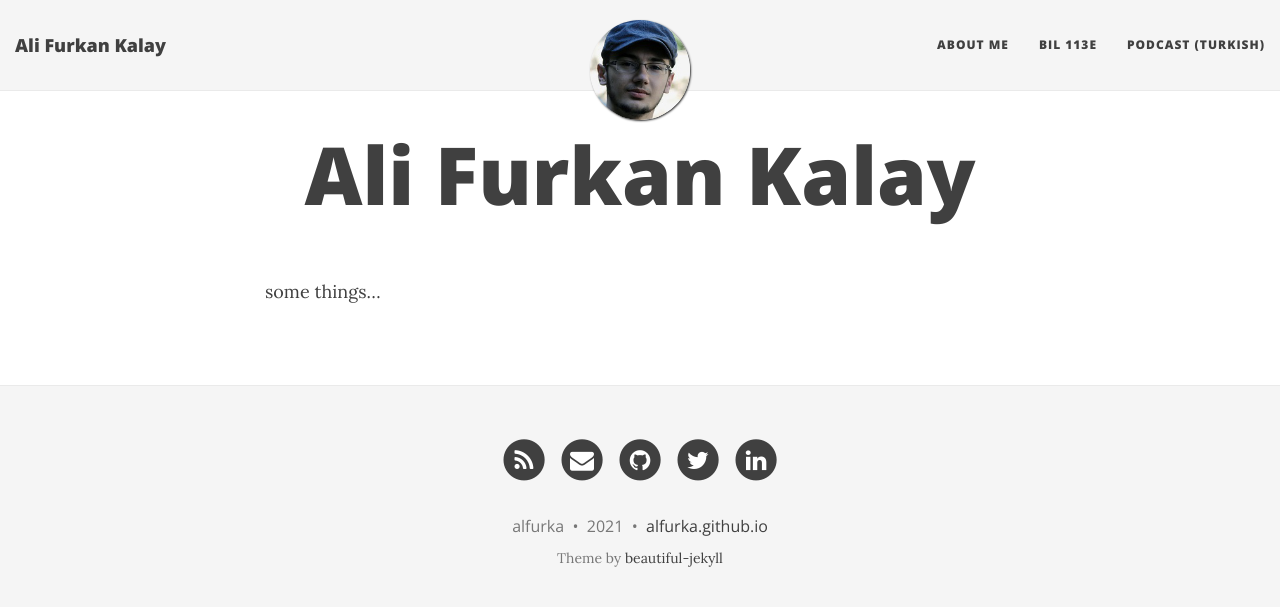
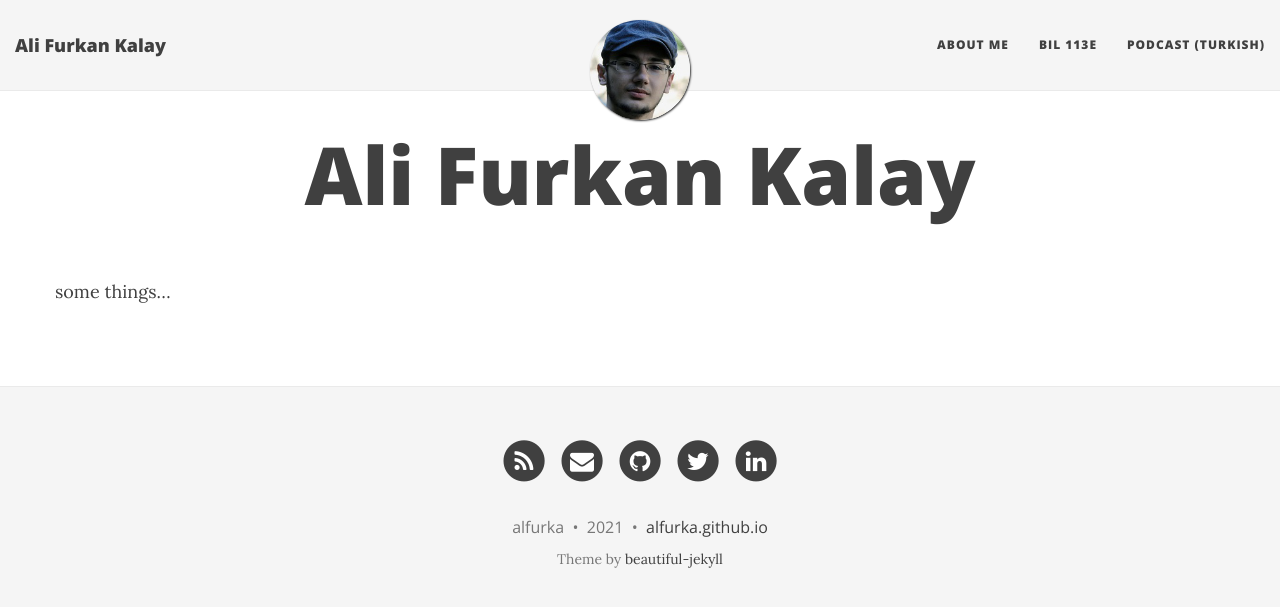
Before and after one commit to alfurka/alfurka.github.io, a Jekyll site: the page built from index.md, in a window 1280 px wide. Shown: the top 607 px of the page. Built offline with Jekyll 4.4.1, drawn with Linux system fonts in a browser that asks for light colours; nearby versions of some CDN libraries.

Commit message:
Update home.html

```diff
--- a/_layouts/home.html
+++ b/_layouts/home.html
@@ -1,9 +1,14 @@
 ---
-layout: page
+layout: base
 ---
 
+{% include header.html type="page" %}
+
+<div class="container" role="main">
+  <div class="row">
+
 	  {{ content }}
-
+    <div class="col-lg-8 col-lg-offset-2 col-md-10 col-md-offset-1">
       <div class="posts-list">
 	  {% for post in paginator.posts %}
 	  <article class="post-preview">
@@ -69,3 +74,11 @@
 	  {% endif %}
 	</ul>
 	{% endif %}
+	    {% if page.comments %}
+        <div class="disqus-comments">
+	        {% include disqus.html %}
+        </div>
+	    {% endif %}
+    </div>
+  </div>
+</div>
```
Lines whose indentation alone changed are shown as unchanged.
